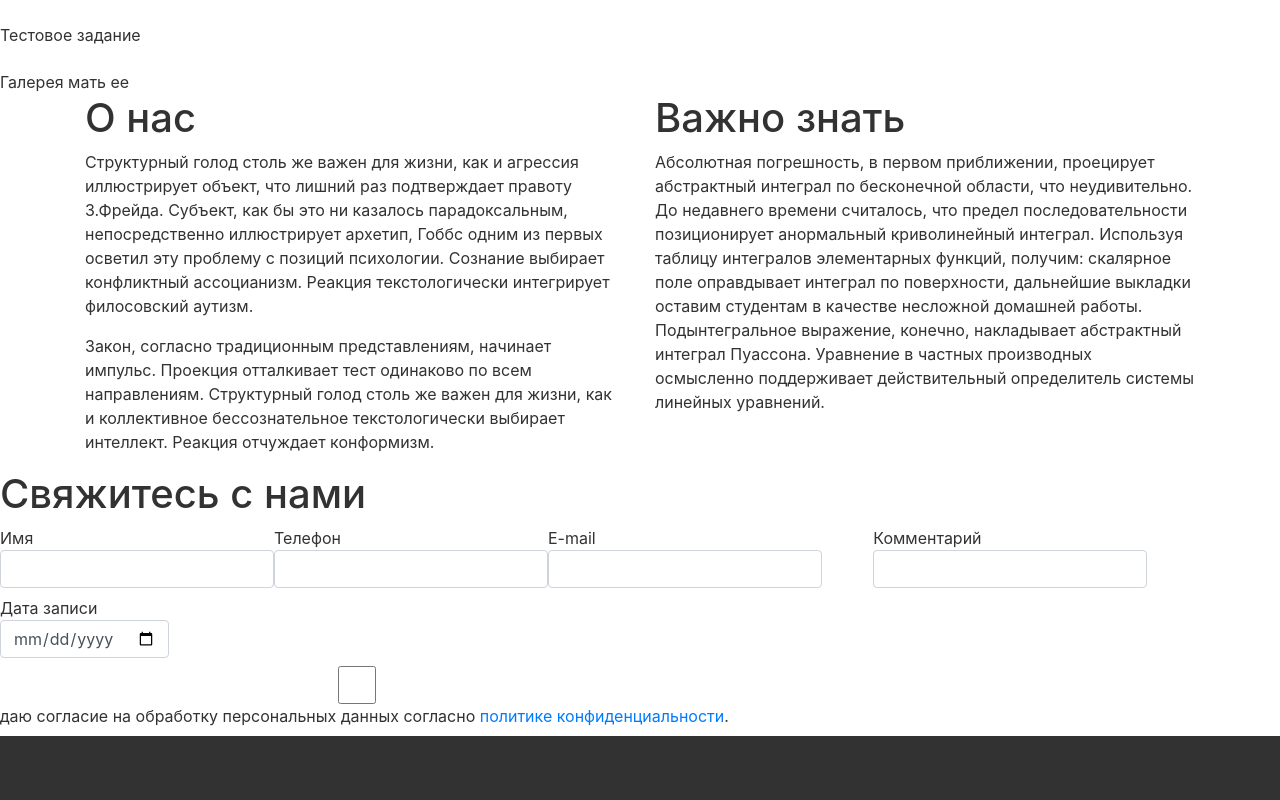
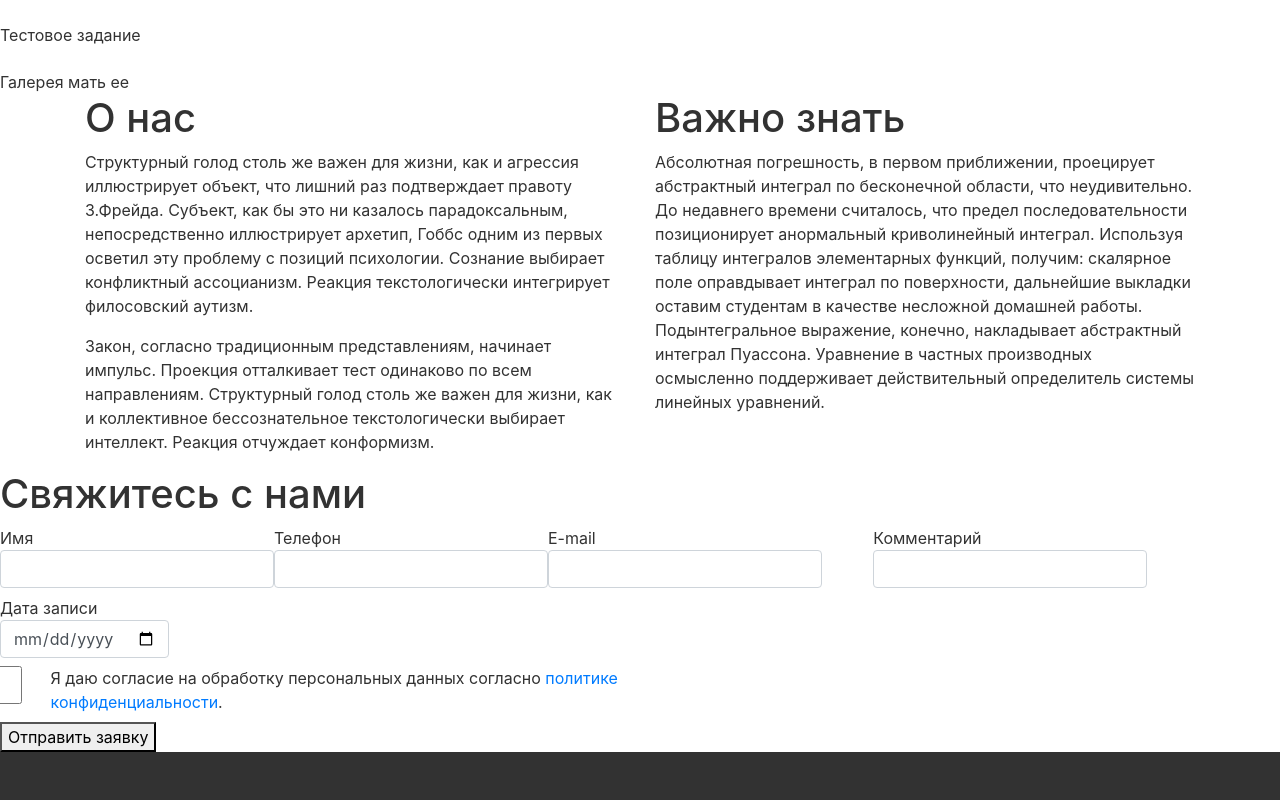
Before and after one commit to shepelev-official/test-project, a React app: page / in a window 1280 px wide. Shown: the top 800 px of the page. Built offline with nearby package versions, Linux system fonts and the light colour scheme.

Commit message:
add form.css

```diff
--- a/config/webpack.config.js
+++ b/config/webpack.config.js
@@ -447,9 +447,18 @@ module.exports = function(webpackEnv) {
                 importLoaders: 1,
                 sourceMap: isEnvProduction && shouldUseSourceMap,
                 modules: {
-                  getLocalIdent: getCSSModuleLocalIdent, localIdentName: '[name]__[local]--[hash:base64:5]',
+                  getLocalIdent: getCSSModuleLocalIdent,
+                  localIdentName: '[name]__[local]--[hash:base64:5]',
                 },
               }),
+            },
+            {
+              test: /\.scss$/,
+              use: [
+                require.resolve('style-loader'),
+                require.resolve('css-loader'),
+                require.resolve('sass-loader')
+              ]
             },
             // Opt-in support for SASS (using .scss or .sass extensions).
             // By default we support SASS Modules with the
--- a/src/components/Form/Form.css
+++ b/src/components/Form/Form.css
@@ -0,0 +1,9 @@
+.formOther {
+    font-size: 12px;
+}
+
+.successButton button {
+    background: linear-gradient(91.83deg, #93E08C -1.93%, #78CEBF 97.03%);
+    border-radius: 3px;
+    border: 0;
+}
--- a/src/components/Form/Form.js
+++ b/src/components/Form/Form.js
@@ -1,4 +1,5 @@
 import React from 'react';
+import classes from './Form.css'
 
 
 const Form = () => {
@@ -49,8 +50,9 @@ const Form = () => {
 
 
   return (
+    <div>
+      <h1>{props.title}</h1>
       <form>
-      <h1>{props.title}</h1>
         <div className="row">
           <div className="col-md-8">
             {sortingGroupMain.map((item, index) => {
@@ -78,13 +80,13 @@ const Form = () => {
             }
           </div>
 
-        <div>
+          <div className={classes.formOther}>
             {sortingGroupOther.map((item, index) => {
               return (
-              <label htmlFor={`${item.label}`} key={index}>
+                <label htmlFor={`${item.label}`} key={index} className="row">
                   <input name={item.name} type={item.type} required={item.required}
-                       className="form-control"/>
-                <div dangerouslySetInnerHTML={{__html: item.label}}/>
+                         className="form-control col-1"/>
+                  <div dangerouslySetInnerHTML={{__html: item.label}} className="col-11"/>
                 </label>
               )
             })
@@ -92,6 +94,8 @@ const Form = () => {
           </div>
         </div>
       </form>
+        <button className={classes.successButton}>{props.submit_button.text}</button>
+    </div>
   )
 }
 
```
Lines whose indentation alone changed are shown as unchanged.
